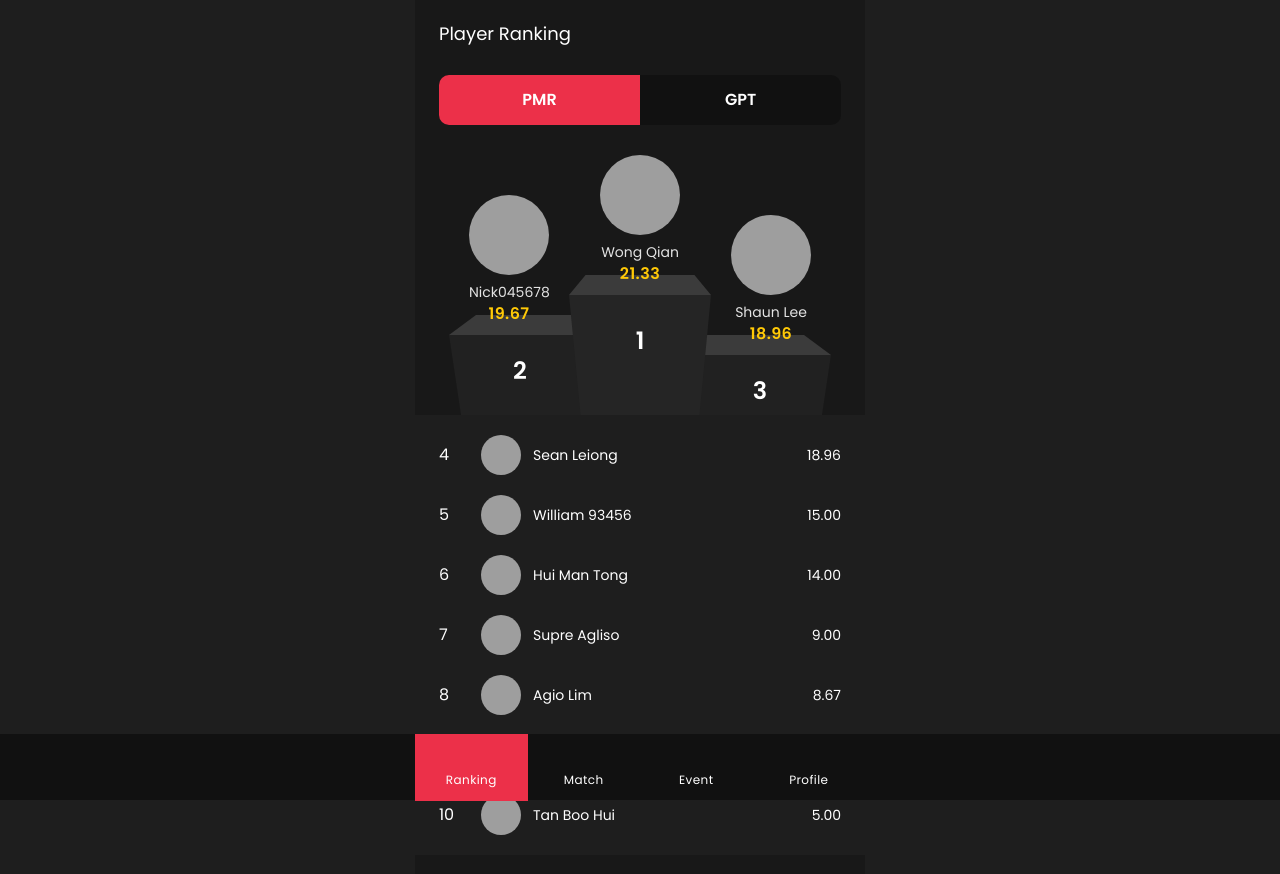
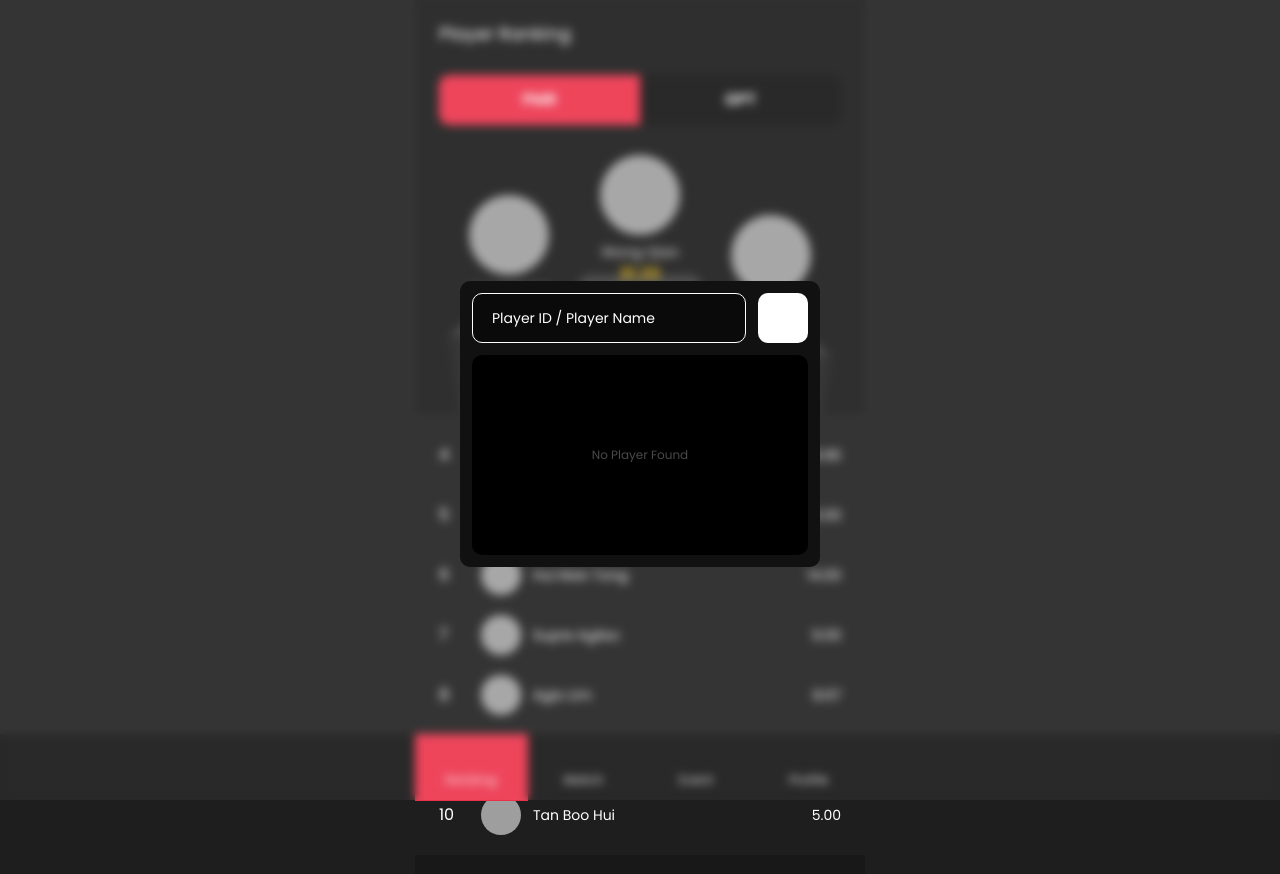
Before and after one commit to shaunvcure93/picklebaa, an Angular app: page /ranking in a window 1280 px wide. Shown: the top 874 px of the page. Built offline with nearby package versions, Linux system fonts and the light colour scheme; grey boxes are pictures that could not be loaded; a web font is replaced by a local one.

Commit message:
added loader

```diff
--- a/src/app/pages/add/add.page.html
+++ b/src/app/pages/add/add.page.html
@@ -125,22 +125,21 @@
 {
     <div class="player-pop">
         <div class="playercover">
-            <div class="search">
+            <div class="search" [class]="{'loading' : loading}">
                 <div>
                     <input-box  [type]="'text'"
                                 [border]="1"
-                                [title]="'Player ID / Player Name'">
+                                [title]="'Player ID / Player Name'"
+                                [value]="searchValue"
+                                (onInput)="searchValue = $event">
                     </input-box>
                 </div>
                 <span>
-                    <button-box [icon]="'fi-br-search'"></button-box>
+                    <button-box [icon]="'fi-br-search'" (click)="startSearch()"></button-box>
                 </span>
             </div>
             <div class="list">
-                <!-- <div class="empty">
-                    <span>No Player Found</span>
-                </div> -->
-                @for (data of playerData.list; track data.id)
+                @for (data of searchData; track data.id)
                 {
                     <div class="row" (click)="selectPlayer(data)">
                         <div class="image" [style]="{'background-image' : 'url(' + data.profile_img + ')'}"></div>
@@ -150,6 +149,12 @@
                         </div>
                     </div>
                 }
+                @empty
+                {
+                    <div class="empty">
+                        <span>No Player Found</span>
+                    </div>
+                }
             </div>
             <div class="button">
                 <button-box [title]="'Cancel'" [style]="{'background' : '#494949', 'color' : '#ffffff'}" (click)="playerData = null"></button-box>
--- a/src/app/pages/add/add.page.scss
+++ b/src/app/pages/add/add.page.scss
@@ -161,22 +161,29 @@
         display              : block;
         position             : relative;
         width                : 100%;
-        height               : 100%;
+        height               : 350px;
         background           : #111111;
         border-radius        : 10px;
         -webkit-border-radius: 10px;
         box-sizing           : border-box;
         -webkit-box-sizing   : border-box;
-        padding              : 20px;
+        padding              : 12px;
 
         & > .search
         {
-            display : block;
-            position: relative;
-            width   : 100%;
-            overflow: hidden;
-            margin  : 0px 0px 20px 0px;
+            display           : block;
+            position          : relative;
+            width             : 100%;
+            overflow          : hidden;
+            margin            : 0px 0px 12px 0px;
+            transition        : all 0.2s ease;
+            -webkit-transition: all 0.2s ease;
 
+            &.loading
+            {
+                opacity       : 0.4;
+                pointer-events: none;
+            }
             & > div
             {
                 display : block;
@@ -194,13 +201,20 @@
         }
         & > .list
         {
-            display   : block;
-            position  : relative;
-            width     : 100%;
-            height    : calc(100% - 70px - 70px);
-            overflow-y: auto;
-            margin    : 0px 0px 20px 0px;
+            display           : block;
+            position          : relative;
+            width             : 100%;
+            height            : calc(100% - 62px - 62px);
+            overflow-y        : auto;
+            margin            : 0px 0px 12px 0px;
+            transition        : all 0.2s ease;
+            -webkit-transition: all 0.2s ease;
 
+            &.loading
+            {
+                opacity       : 0.4;
+                pointer-events: none;
+            }
             &::-webkit-scrollbar
             {
                 display: none;
@@ -213,7 +227,7 @@
                 align-items          : center;
                 position             : relative;
                 width                : 100%;
-                height               : calc(100% - 70px - 70px);
+                height               : 200px;
                 text-align           : center;
                 background           : #000000;
                 border-radius        : 10px;
--- a/src/app/pages/add/add.page.ts
+++ b/src/app/pages/add/add.page.ts
@@ -75,6 +75,9 @@ export class AddPage implements OnInit {
   'playerData' : any = null;
   'selectedPlayer' : any = null;
   'isSuperReferee' : boolean = false;
+  'loading' : boolean = false;
+  'searchValue' : string = '';
+  'searchData' : any = [];
 
   // sample
   'sampleData' : any = [
@@ -190,6 +193,15 @@ export class AddPage implements OnInit {
       'list'  : this.sampleData
     }
   }
+  startSearch()
+  {
+    this.loading = true;
+    setTimeout(() =>
+    {
+      this.loading = false;
+      this.searchData = this.sampleData;
+    }, 1000);
+  }
   selectPlayer(data:any)
   {
     if(this.playerData.team === 'home')
--- a/src/app/pages/logon/logon.page.html
+++ b/src/app/pages/logon/logon.page.html
@@ -123,6 +123,7 @@
             <div class="close" (click)="closeCountry()"><i class="fi fi-rr-cross-small"></i></div>
             <div class="search">
                 <input-box  [type]="'text'"
+                            [icon]="'fi-rr-search'"
                             [title]="'Search Country'"
                             (onInput)="searchCountry($event)">
                 </input-box>
--- a/src/app/pages/ranking/ranking.page.html
+++ b/src/app/pages/ranking/ranking.page.html
@@ -71,29 +71,34 @@
     <div class="search">
         <div class="cover">
             <div class="close">
-                <span (click)="closeSearch()"><i class="fi fi-rr-cross"></i></span>
+                <span (click)="closeSearch()"><i class="fi fi-rr-cross-small"></i></span>
             </div>
             <div class="container">
-                <div class="box">
+                <div class="box" [class]="{'loading' : loading}">
                     <div>
                         <input-box  [type]="'text'"
                                     [border]="1"
-                                    [title]="'Player ID / Player Name'">
+                                    [title]="'Player ID / Player Name'"
+                                    [value]="searchValue"
+                                    (onInput)="searchValue = $event">
                         </input-box>
                     </div>
                     <span>
-                        <button-box [icon]="'fi-br-search'"></button-box>
+                        <button-box [icon]="'fi-br-search'" (click)="startSearch()"></button-box>
                     </span>
                 </div>
-                <div class="result">
-                    <!-- <div class="empty">
-                        <span>No Player Found</span>
-                    </div> -->
-                    @for (data of topData; track data.id)
+                <div class="result" [class]="{'loading' : loading}">
+                    @for (data of searchData; track data.id)
                     {
                         <div class="row">
                             <div class="image" [style]="{'background-image' : 'url(' + data.profile_img + ')'}"></div>
                             <div class="name">{{ data.name }}</div>
+                        </div>
+                    }
+                    @empty
+                    {
+                        <div class="empty">
+                            <span>No Player Found</span>
                         </div>
                     }
                 </div>
--- a/src/app/pages/ranking/ranking.page.scss
+++ b/src/app/pages/ranking/ranking.page.scss
@@ -495,15 +495,15 @@
             display : block;
             position: relative;
             width   : 100%;
-            height  : 50px;
+            height  : 48px;
             overflow: hidden;
 
             & > span
             {
                 display : block;
                 position: relative;
-                width   : 50px;
-                height  : 50px;
+                width   : 48px;
+                height  : 48px;
                 cursor  : pointer;
                 float   : right;
 
@@ -511,13 +511,13 @@
                 {
                     display    : block;
                     position   : absolute;
-                    width      : 18px;
-                    height     : 18px;
-                    line-height: 18px;
-                    font-size  : 18px;
+                    width      : 24px;
+                    height     : 24px;
+                    line-height: 24px;
+                    font-size  : 24px;
                     text-align : center;
-                    top        : calc(50% - 9px);
-                    left       : calc(50% - 9px);
+                    top        : calc(50% - 12px);
+                    right      : 0px;
                 }
             }
         }
@@ -531,16 +531,23 @@
             -webkit-border-radius: 10px;
             box-sizing           : border-box;
             -webkit-box-sizing   : border-box;
-            padding              : 20px;
+            padding              : 12px;
 
             & > .box
             {
-                display : block;
-                position: relative;
-                width   : 100%;
-                margin  : 0px 0px 20px 0px;
-                overflow: hidden;
+                display           : block;
+                position          : relative;
+                width             : 100%;
+                margin            : 0px 0px 12px 0px;
+                overflow          : hidden;
+                transition        : all 0.2s ease;
+                -webkit-transition: all 0.2s ease;
 
+                &.loading
+                {
+                    opacity:0.4;
+                    pointer-events: none;
+                }
                 & > div
                 {
                     display : block;
@@ -558,10 +565,17 @@
             }
             & > .result
             {
-                display : block;
-                position: relative;
-                width   : 100%;
+                display   : block;
+                position  : relative;
+                width     : 100%;
+                max-height: 280px;
+                overflow-y: auto;
 
+                &::-webkit-scrollbar
+                {
+                    display: none;
+                    padding: 0px;
+                }
                 & > .empty
                 {
                     display              : flex;
@@ -569,7 +583,7 @@
                     align-items          : center;
                     position             : relative;
                     width                : 100%;
-                    height               : 100px;
+                    height               : 200px;
                     text-align           : center;
                     background           : #000000;
                     border-radius        : 10px;
--- a/src/app/pages/ranking/ranking.page.ts
+++ b/src/app/pages/ranking/ranking.page.ts
@@ -9,11 +9,13 @@ import { GlobalStore } from '../../service/global.service';
 export class RankingPage implements OnInit {
 
   'tab' : string = 'pmr';
-  'searchPlayer' : boolean = false;
-  'search' : string = '';
+  'searchPlayer' : boolean = true;
   'information' : boolean = false;
   'topData' : any = [];
   'otherData': any = [];
+  'searchValue' : string = '';
+  'loading' : boolean = false;
+  'searchData': any = [];
 
   // sample
   'sampleData' : any = [
@@ -109,8 +111,20 @@ export class RankingPage implements OnInit {
 
   closeSearch()
   {
+    this.loading = false;
     this.searchPlayer = false;
-    this.search = '';
+    this.searchValue = '';
+    this.searchData = [];
+  }
+  startSearch()
+  {
+    this.loading = true;
+    setTimeout(() =>
+    {
+      this.loading = false;
+      this.searchData = this.sampleData;
+    }, 1200)
+
   }
 
 
```
